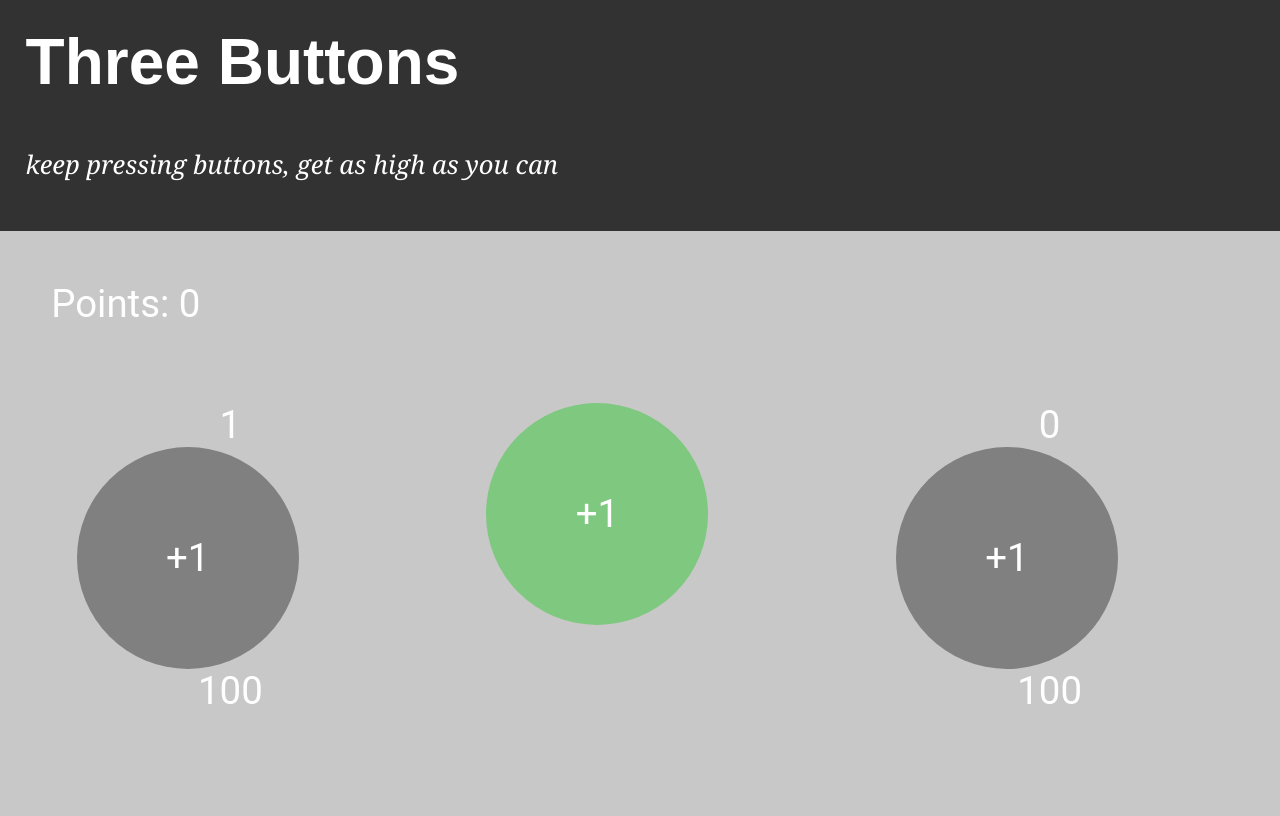
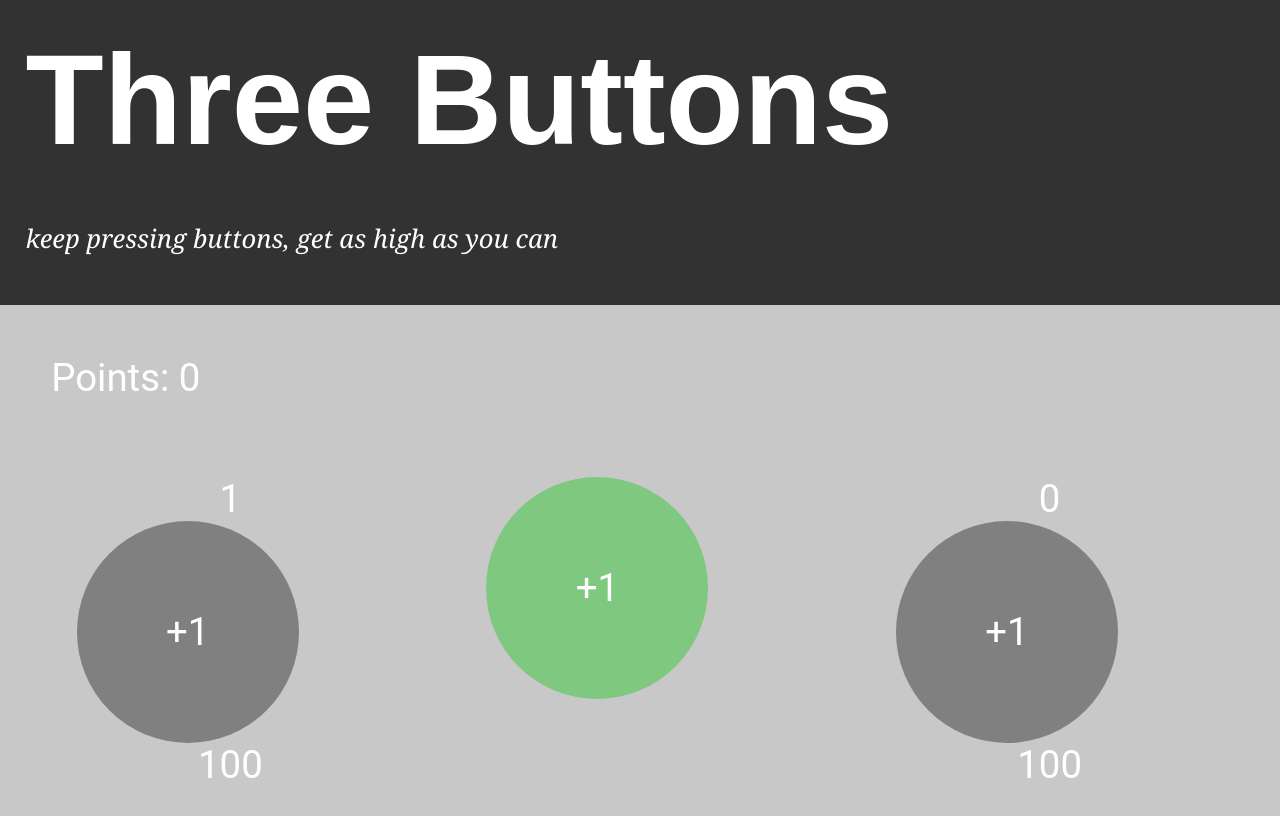
Before and after one commit to robbiemu/three_buttons, a plain HTML site: page src/index.html in a window 1280 px wide. Shown: the top 816 px of the page. Drawn offline with nearby package versions, Linux system fonts and the light colour scheme.

Commit message:
title font-size change

```diff
--- a/src/css/style.css
+++ b/src/css/style.css
@@ -16,7 +16,7 @@ body {
 }
 
 h1 {
-  font-size: 2.5em;
+  font-size: 5em;
   margin-bottom: 0;
   margin-top: 0;
   font-weight: 900;
```
